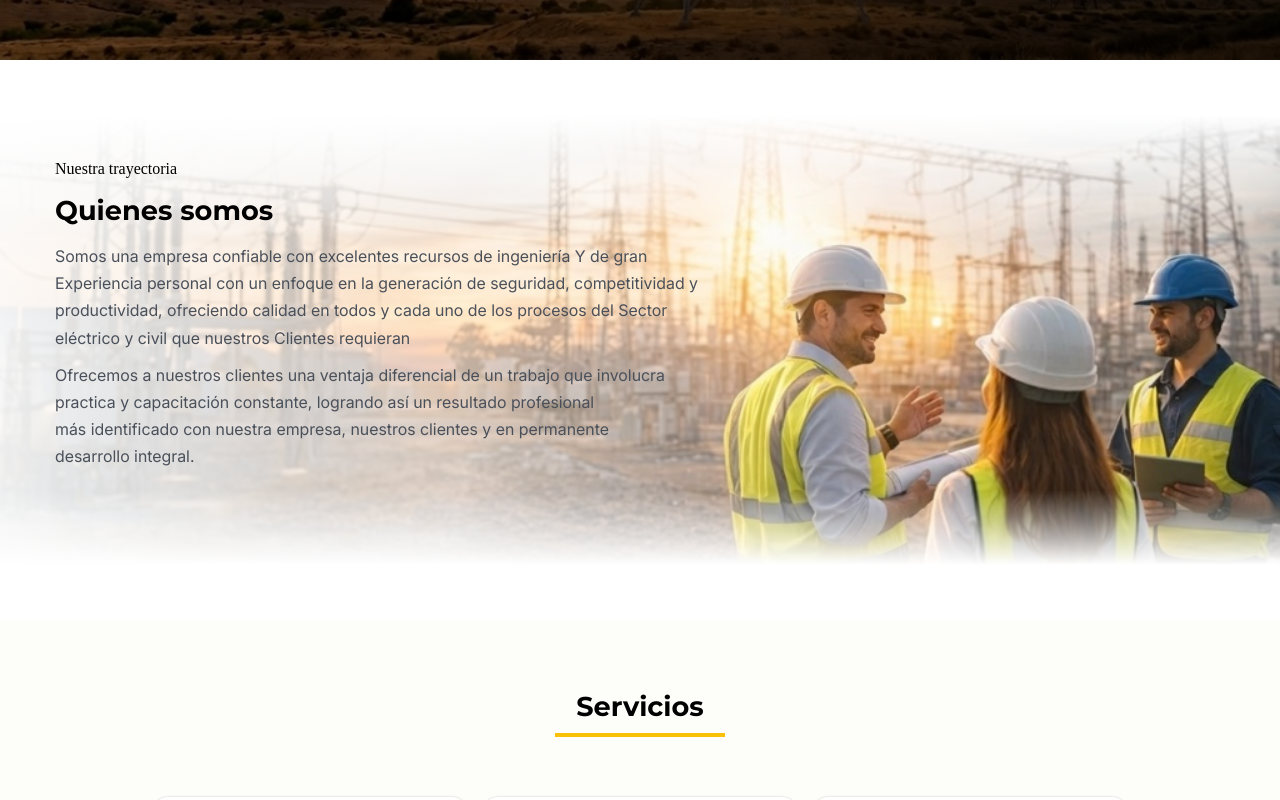
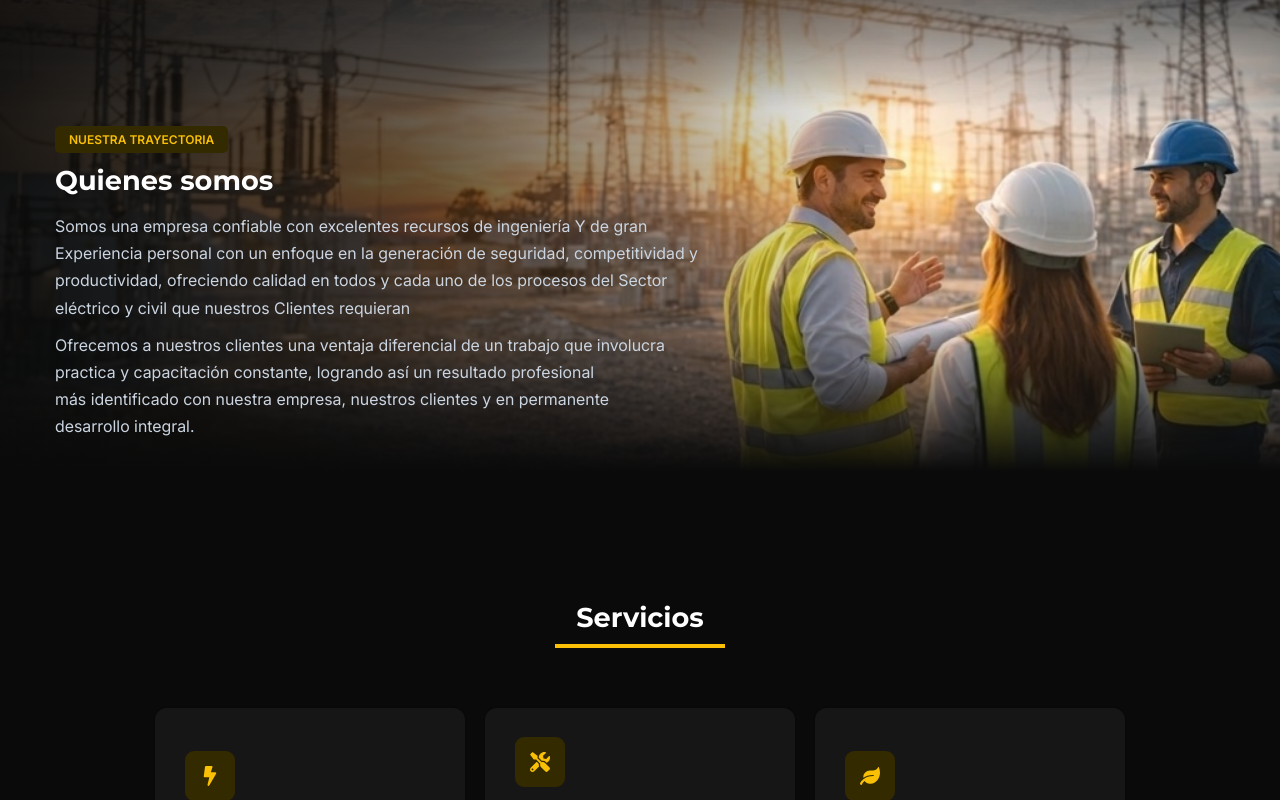
Before and after one commit to juan124perdomo/efinersas, a React (Vite) app: page / in a window 1280 px wide. Shown: the part 700-1500 px from the top of the page. Built offline with nearby package versions, Linux system fonts and the light colour scheme.

Commit message:
se  cambio  el fondo a un tono oscuro para que se vea mas estico se mejoro  en el home  el cambio brusco entre el hero y la seccion de quienes somos

```diff
--- a/src/App.css
+++ b/src/App.css
@@ -14,23 +14,7 @@
     font-style: normal;
     font-display: swap;
   }
-:root{
-    /* Color*/
-    --primary: #f9c006;
-    --black-text:#000000;
-    --secundary:#ffffff;
-    --text-gray:#4a505a;
-    --liner-gray:#363636d4;
-    --liner-gray-hover:#585858d4 ;
 
-    /*background*/
-    --bg-light: #ffffff;
-    --bg-dark: #000000;
-
-    /*Font text*/
-    --font-text: "Inter";
-    --font-title:"Montserrat";
-}
 
 .app-shell{
     min-height: 100vh;
--- a/src/components/Cards/Cards.css
+++ b/src/components/Cards/Cards.css
@@ -22,7 +22,7 @@
 }
 
 .containerIcon{
-    background-color: #fef4d3;
+    background-color: #332a00;
     padding: 15px;
     box-sizing: border-box;
     border-radius: 9px;
--- a/src/components/Footer/Footer.css
+++ b/src/components/Footer/Footer.css
@@ -1,39 +1,5 @@
-@font-face {
-    font-family: 'Montserrat';
-    src: url('../../assets/Font/Montserrat/Montserrat-VariableFont_wght.ttf') format('truetype');
-    font-weight: 100 900; /* Acepta todos los pesos si es variable */
-    font-style: normal;
-    font-display: swap;
-  }
-
-  /* --- INTER --- */
-  @font-face {
-    font-family: 'Inter';
-    src: url('../../assets/Font/Inter/Inter-VariableFont_opsz\,wght.ttf') format('truetype');
-    font-weight: 100 900;
-    font-style: normal;
-    font-display: swap;
-  }
-:root{
-    /* Color*/
-    --primary: #f9c006;
-    --black-text:#000000;
-    --secundary:#ffffff;
-    --text-gray:#4a505a;
-    --liner-gray:#363636d4;
-    --liner-gray-hover:#585858d4 ;
-    --copyright:#64748B;
-
-    /*background*/
-    --bg-light: #ffffff;
-    --bg-dark: #000000;
-
-    /*Font text*/
-    --font-text: "Inter";
-    --font-title:"Montserrat";
-}
-.footer{
-    background-color: var(--bg-dark);
+.footer {
+  background-color: var(--bg-black);
   padding: 30px 30px 10px 30px;
   display: flex;
   flex-direction: column;
@@ -41,67 +7,75 @@
   text-wrap: pretty;
 }
 
-.containerFooter{
+.containerFooter {
   padding: 30px 0;
 }
 
-.footerTitle{
+.footerTitle {
   margin: 20px auto;
 }
-.footerLogo{
+
+.footerLogo {
   width: 70px;
 }
-.titleFooter{
+
+.titleFooter {
   color: var(--primary);
-    font-family:'Montserrat';
+  font-family: 'Montserrat';
   font-weight: bold;
   font-size: 1.4rem;
 
 }
-.titleFooterStrong{
+
+.titleFooterStrong {
   color: var(--secundary);
 }
-.textFooter{
-  font-size:13px;
+
+.textFooter {
+  font-size: 13px;
   font-family: var(--font-text);
   color: #94a3b8;
   box-sizing: border-box;
   margin: 10px 15px 0 0;
   text-wrap: pretty;
 }
-.titleSub{
+
+.titleSub {
   font-family: var(--font-title);
   color: var(--primary);
   font-size: 14px;
 }
 
-.footerList{
+.footerList {
   margin: 15px 0;
 
 }
-.footerListItem{
+
+.footerListItem {
   margin: 5px 0;
   list-style: none;
-  color:#94a3b8;
+  color: #94a3b8;
   font-family: var(--font-text);
-  font-size:13px;
+  font-size: 13px;
   display: flex;
   align-items: center;
   gap: 10px;
 }
-.footerIcon{
+
+.footerIcon {
   color: var(--primary);
 }
 
-.footerBottom{
-  border-top:1px solid var(--copyright) ;
+.footerBottom {
+  border-top: 1px solid var(--copyright);
   display: flex;
   align-items: center;
   justify-content: center;
   margin: 10px 0;
   padding: 20px;
 }
-.copyright{
+
+.copyright {
   color: #64748B;
   padding: 20px;
   text-align: center;
@@ -109,20 +83,23 @@
   font-family: var(--font-title);
 }
 
-@media screen and (min-width:768px){
-  .footer{
+@media screen and (min-width:768px) {
+  .footer {
     flex-direction: column;
     gap: 10px;
   }
-  .containerFooter{
+
+  .containerFooter {
     display: flex;
     flex-direction: row;
-    gap:20px ;
+    gap: 20px;
   }
-  .footerTitle{
+
+  .footerTitle {
     flex: 1;
   }
-  .footerList{
+
+  .footerList {
     display: flex;
     flex-direction: column;
     gap: 10px;
@@ -132,39 +109,46 @@
 
 }
 
-@media screen and (min-width:1024px){
-  .footer{
+@media screen and (min-width:1024px) {
+  .footer {
     justify-content: center;
     align-items: stretch;
     padding: 40px 48px 20px 48px;
   }
-  .containerFooter{
+
+  .containerFooter {
     width: min(100%, 1100px);
     justify-content: space-between;
     align-items: flex-start;
     gap: 48px;
   }
-  .footerTitle{
+
+  .footerTitle {
     width: 100%;
     max-width: 380px;
   }
-  .textFooter{
+
+  .textFooter {
     margin-right: 0;
     line-height: 1.65;
     max-width: 36ch;
   }
+
   .footerServicios,
-  .footerContact{
+  .footerContact {
     min-width: 220px;
   }
-  .titleSub{
+
+  .titleSub {
     font-size: 15px;
     margin-bottom: 6px;
   }
-  .footerList{
+
+  .footerList {
     margin-top: 12px;
   }
-  .footerListItem{
+
+  .footerListItem {
     line-height: 1.45;
   }
 }
--- a/src/components/Hero/Hero.css
+++ b/src/components/Hero/Hero.css
@@ -1,7 +1,8 @@
 @font-face {
     font-family: 'Montserrat';
     src: url('../../assets/Font/Montserrat/Montserrat-VariableFont_wght.ttf') format('truetype');
-    font-weight: 100 900; /* Acepta todos los pesos si es variable */
+    font-weight: 100 900;
+    /* Acepta todos los pesos si es variable */
     font-style: normal;
     font-display: swap;
 }
@@ -13,22 +14,6 @@
     font-weight: 100 900;
     font-style: normal;
     font-display: swap;
-  }
-:root{
-    /* Color*/
-    --primary: #f9c006;
-    --black-text:#000000;
-    --secundary:#ffffff;
-    --liner-gray:#363636d4;
-    --liner-gray-hover:#585858d4 ;
-
-    /*background*/
-    --bg-light: #ffffff;
-    --bg-dark: #000000;
-
-    /*Font text*/
-    --font-text: "Inter";
-    --font-title:"Montserrat";
 }
 
 .hero {
@@ -47,7 +32,12 @@
     background-attachment: fixed;
     padding: 2rem 1.5rem;
     font-family: var(--font-title);
+    position: relative;
+    -webkit-mask-image: linear-gradient(to top, transparent 0%, black 150px);
+    mask-image: linear-gradient(to top, transparent 0%, black 150px);
 }
+
+
 
 .hero-content {
     display: flex;
@@ -129,13 +119,14 @@
     }
 }
 
-@media (min-width: 1024px){
+@media (min-width: 1024px) {
     .hero {
         width: 100%;
 
 
         padding: 3.5rem 3rem;
     }
+
     .hero-content {
         max-width: 48rem;
     }
@@ -151,12 +142,15 @@
 
         padding: 3.5rem 3rem;
     }
+
     .hero-content {
         max-width: 48rem;
     }
+
     .hero-title {
         font-size: 4rem;
     }
+
     .hero-subtitle {
         margin-bottom: 2.5rem;
     }
@@ -167,6 +161,7 @@
         opacity: 0;
         transform: translateY(1.5rem);
     }
+
     to {
         opacity: 1;
         transform: translateY(0);
--- a/src/components/Nav/Nav.css
+++ b/src/components/Nav/Nav.css
@@ -1,38 +1,23 @@
 @font-face {
     font-family: 'Montserrat';
     src: url('../../assets/Font/Montserrat/Montserrat-VariableFont_wght.ttf') format('truetype');
-    font-weight: 100 900; /* Acepta todos los pesos si es variable */
+    font-weight: 100 900;
+    /* Acepta todos los pesos si es variable */
     font-style: normal;
     font-display: swap;
-  }
+}
 
-  /* --- INTER --- */
-  @font-face {
+/* --- INTER --- */
+@font-face {
     font-family: 'Inter';
     src: url('../../assets/Font/Inter/Inter-VariableFont_opsz\,wght.ttf') format('truetype');
     font-weight: 100 900;
     font-style: normal;
     font-display: swap;
-  }
-:root{
-    /* Color*/
-    --primary: #f9c006;
-    --black-text:#000000;
-    --secundary:#ffffff;
-    --liner-gray:#363636d4;
-    --liner-gray-hover:#585858d4 ;
-
-    /*background*/
-    --bg-light: #ffffff;
-    --bg-dark: #000000;
-
-    /*Font text*/
-    --font-text: "Inter",sans-serif;
-    --font-title:"Montserrat", sans-serif;
 }
 
-.header{
-    background-color:var(--bg-dark);
+.header {
+    background-color: var(--bg-black);
     display: flex;
     align-items: center;
     justify-content: space-between;
@@ -43,18 +28,19 @@
     width: 100%;
 }
 
-.title{
+.title {
     color: var(--primary);
-    font-family:'Montserrat';
+    font-family: 'Montserrat';
     font-weight: bold;
     font-size: 1rem;
 }
-.titleStrong{
+
+.titleStrong {
     color: var(--secundary);
 }
 
 /* Enlaces del menú (NavLink renderiza <a>) */
-.navLink{
+.navLink {
     color: inherit;
     text-decoration: none;
     display: flex;
@@ -64,17 +50,18 @@
     width: 100%;
     box-sizing: border-box;
 }
-.navLink.active{
+
+.navLink.active {
     color: var(--primary);
 }
 
 
-.nav{
+.nav {
     display: flex;
     flex-direction: row;
     flex-wrap: wrap;
     color: white;
-    background-color: #000;
+    background-color: var(--bg-black);
     padding: 7px 8px;
     justify-content: center;
     align-items: center;
@@ -85,19 +72,20 @@
 }
 
 
-.icon:hover{
+.icon:hover {
     color: var(--primary);
 }
-.iconMenu{
+
+.iconMenu {
     font-size: 1.2rem;
     color: var(--primary);
 }
 
-.iconMenu:hover{
+.iconMenu:hover {
     color: var(--bg-light);
 }
 
-.navList{
+.navList {
     z-index: 100;
     display: none;
     list-style: none;
@@ -106,7 +94,8 @@
     position: fixed;
     top: 50px;
     left: 0;
-    width: 100%;      /* Ocupa todo el ancho en móvil */
+    width: 100%;
+    /* Ocupa todo el ancho en móvil */
     min-width: 100%;
     height: 100vh;
     gap: 20px;
@@ -118,13 +107,15 @@
     box-sizing: border-box;
 }
 
-.navList:hover{
+.navList:hover {
     border-color: var(--liner-gray-hover);
 }
-.navList.activo{
+
+.navList.activo {
     display: flex;
 }
-.navList li{
+
+.navList li {
     display: flex;
     flex-flow: row wrap;
     gap: 10px;
@@ -134,69 +125,71 @@
     padding: 10px;
 }
 
-.navList li:hover{
+.navList li:hover {
     color: var(--primary);
 }
 
-.contacto-container{
+.contacto-container {
     display: flex;
     flex-direction: column;
     gap: 10px;
     font-size: 12px;
     font-weight: 200;
-    text-transform:none;
+    text-transform: none;
 }
 
 
-.contacto-titulo{
+.contacto-titulo {
     font-size: 12px;
     font-weight: 300;
     color: var(--primary);
 }
 
-.contacto-item{
+.contacto-item {
     display: flex;
     color: var(--secundary);
     gap: 8px;
 }
 
-.contacto-item span:hover{
+.contacto-item span:hover {
     color: var(--primary);
 }
 
 
-.icon-small{
+.icon-small {
     color: var(--primary);
 }
 
-.redes-sociales{
+.redes-sociales {
     color: var(--primary);
     display: flex;
     flex-direction: row;
     text-align: center;
     gap: 15px;
 }
-.social-box{
+
+.social-box {
     display: flex;
     align-items: center;
     font-size: 18px;
     text-align: center;
-    padding: 7px ;
+    padding: 7px;
     border: 1px solid #ffffff80;
     border-radius: 5px;
 }
-.social-box:hover{
+
+.social-box:hover {
     color: var(--secundary);
 }
 
 /* Solo 768px (tablet): ajustes sin tocar móvil */
 @media screen and (min-width: 768px) {
 
-    .header{
+    .header {
         padding: 10px 8px 10px 24px;
     }
 
-    .title{
+    .title {
         font-size: 1.5rem;
     }
 
@@ -205,7 +198,8 @@
     .icon-small {
         display: none;
     }
-    .nav{
+
+    .nav {
         font-size: 13px;
     }
 
@@ -227,24 +221,24 @@
         box-sizing: border-box;
 
     }
-    .navList li{
+
+    .navList li {
         padding: 5px;
 
     }
 
 
-    .contactos{
-        /* Cambiamos el padding a 7px arriba/abajo y 10px a los lados */
-
+    .contactos {
         background-color: var(--primary);
-        color: var(--black-text);
+        color: var(--bg-black);
         border-radius: 8px;
     }
-    li:nth-child(5n){
+
+    li:nth-child(5n) {
         padding: 7px 10px;
     }
 
-    li:nth-child(5n):hover{
+    li:nth-child(5n):hover {
         color: var(--primary);
         background-color: var(--bg-light);
     }
@@ -254,15 +248,16 @@
     .navList li:last-child {
         display: none;
     }
-    .contacto-container{
+
+    .contacto-container {
         display: none;
     }
 
 
 }
 
-@media screen and (min-width: 1024px){
-    .nav{
+@media screen and (min-width: 1024px) {
+    .nav {
         font-size: 14px;
     }
 }
--- a/src/index.css
+++ b/src/index.css
@@ -1,7 +1,8 @@
 @font-face {
   font-family: 'Montserrat';
   src: url('../../assets/Font/Montserrat/Montserrat-VariableFont_wght.ttf') format('truetype');
-  font-weight: 100 900; /* Acepta todos los pesos si es variable */
+  font-weight: 100 900;
+  /* Acepta todos los pesos si es variable */
   font-style: normal;
   font-display: swap;
 }
@@ -14,24 +15,37 @@
   font-style: normal;
   font-display: swap;
 }
-:root{
+
+:root {
   /* Color*/
   --primary: #f9c006;
-  --bg-light: #ffffff;
-  --bg-dark: #000000;
+  --black-text: #ffffff;
+  --secundary: #ffffff;
+  --text-gray: #cbd5e1;
+  --liner-gray: #363636d4;
+  --liner-gray-hover: #585858d4;
+  --copyright: #64748B;
+
+  /*background*/
+  --bg-light: #161616;
+  --bg-dark: #0a0a0a;
+  --bg-black: #000;
 
   /*Font text*/
-  --font-text: "Inter",sans-serif;
-  --font-title:"Montserrat", sans-serif;
+  --font-text: "Inter", sans-serif;
+  --font-title: "Montserrat", sans-serif;
 }
 
-*{
+* {
   margin: 0;
   padding: 0;
   box-sizing: border-box;
 }
 
-html, body {
+html,
+body {
   overflow-x: hidden;
   width: 100%;
+  background-color: var(--bg-dark);
+  color: var(--secundary);
 }
--- a/src/pages/Home/Home.css
+++ b/src/pages/Home/Home.css
@@ -1,45 +1,47 @@
-.quienesSomos{
-    margin: 30px 0;
-    padding: 50px 1px;
+.quienesSomos {
+    margin: -100px 0 30px;
+    padding: 140px 1px 50px;
+    position: relative;
+    z-index: 2;
 }
-.textContainer{
+
+.textContainer {
     margin: 20px 15px 0;
     box-sizing: border-box;
 }
 
 
-.quienesImage{
+.quienesImage {
     position: relative;
     top: -50px;
     z-index: -1;
 }
 
-.quienesImage picture{
+.quienesImage picture {
     border: none;
 }
 
 
-.quienesImage::after{
-    content:"";
-    position:absolute;
-    inset:0;
-    background: linear-gradient(
-        to bottom,
-        rgba(255, 255, 255, 1) 10%,
-        rgba(255, 255, 255, 0) 80%
-    );
-  }
+.quienesImage::after {
+    content: "";
+    position: absolute;
+    inset: 0;
+    background: linear-gradient(to bottom,
+            rgb(10, 10, 10) 10%,
+            rgba(10, 10, 10, 0) 80%);
+}
 
-.quienesImage img{
+.quienesImage img {
     width: 100%;
     display: block;
-    object-fit:cover;
+    object-fit: cover;
     max-height: 400px;
 }
 
 
-.quienesTrayectoria{
-    background-color: #fef0c2;
+.bagde {
+    background-color: #332a00;
+    color: var(--primary);
     font-family: var(--font-text);
     font-weight: bold;
     font-size: 12px;
@@ -49,7 +51,7 @@
     font-weight: 600;
 }
 
-.quienesTitle{
+.quienesTitle {
     font-family: var(--font-title);
     font-size: 1.7rem;
     margin: 16px 0;
@@ -57,35 +59,36 @@
 
 
 
-.quienesText{
+.quienesText {
     font-family: var(--font-text);
     text-wrap: pretty;
     margin: 10px 0;
-    color:var(--text-gray) ;
+    color: var(--text-gray);
     line-height: 1.7;
 }
 
-.servicios{
+.servicios {
     margin: 30px 0;
     padding: 50px 25px;
     display: flex;
     justify-content: center;
     align-items: center;
     flex-direction: column;
-    background-color: #fdfdfa;
+    background-color: transparent;
 
 }
-.serviciosTitle{
+
+.serviciosTitle {
     text-align: center;
     width: 170px;
     font-family: var(--font-title);
     margin: 10px 0;
     padding: 10px 0;
     font-size: 1.7rem;
-    border-bottom: 4px  solid var(--primary);
+    border-bottom: 4px solid var(--primary);
 }
 
-.serviciosContainer{
+.serviciosContainer {
     display: flex;
     align-items: center;
     justify-content: center;
@@ -95,31 +98,26 @@
 }
 
 
-@media screen and (min-width: 768px){
+@media screen and (min-width: 768px) {
     .quienesSomos {
         position: relative;
-        margin: 30px 0;
-        padding: 50px 40px;
+        margin: -150px 0 0px;
+        padding: 200px 40px 50px;
         overflow: hidden;
         min-height: 500px;
+        z-index: 2;
     }
-    .quienesSomos::after{
-    content:"";
-    position:absolute;
-    inset:0;
-    background:
-        /* arriba */
-        linear-gradient(
-            to bottom,
-            rgba(255, 255, 255, 1) 5%,
-            rgba(255, 255, 255, 0) 30%
-        ),
-        /* abajo */
-        linear-gradient(
-            to top,
-            rgba(255, 255, 255, 1) 5%,
-            rgba(255, 255, 255, 0) 20%
-        );
+
+    .quienesSomos::after {
+        content: "";
+        position: absolute;
+        inset: 0;
+        background:
+            /* Oscurece el fondo abajo para la siguiente seccion */
+            linear-gradient(to top,
+                rgb(10, 10, 10) 5%,
+                rgba(10, 10, 10, 0) 30%);
+        pointer-events: none;
     }
 
 
@@ -137,6 +135,8 @@
         width: 100%;
         height: 100%;
         z-index: 0;
+        -webkit-mask-image: linear-gradient(to bottom, transparent 0%, black 200px);
+        mask-image: linear-gradient(to bottom, transparent 0%, black 200px);
     }
 
     .quienesImage picture {
@@ -150,19 +150,18 @@
         height: 100%;
         object-fit: cover;
         object-position: right center;
-        max-height: none;  /* ← cancela el max-height: 400px de mobile */
+        max-height: none;
+        /* ← cancela el max-height: 400px de mobile */
     }
 
     .quienesImage::after {
-        background: linear-gradient(
-            to right,
-            rgba(255, 255, 255, 0.92) 0%,
-            rgba(255, 255, 255, 0.6)  35%,
-            rgba(255, 255, 255, 0)    70%
-        );
+        background: linear-gradient(to right,
+                rgba(10, 10, 10, 0.92) 0%,
+                rgba(10, 10, 10, 0.6) 35%,
+                rgba(10, 10, 10, 0) 70%);
     }
 
-    .serviciosContainer{
+    .serviciosContainer {
         flex-flow: row wrap;
     }
 }
```
Also changed, not shown: src/pages/Home/Home.jsx (+5 -4 lines). Lines whose indentation alone changed are shown as unchanged.
